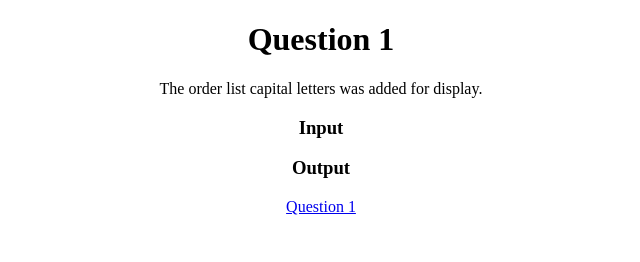
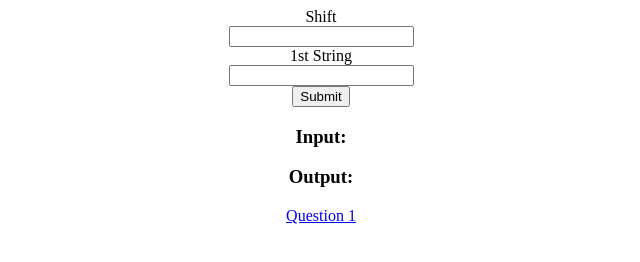
Before and after one commit to santiagofigueroa/Veeqo, a plain HTML site: page Q2.html in a window 1280 px wide. Shown: the whole page, without its empty margins (319-959 px from the left). Drawn offline with Linux system fonts and the light colour scheme.

Commit message:
Added Form UI number field q2

```diff
--- a/Q2.html
+++ b/Q2.html
@@ -8,18 +8,25 @@
 
 </head>
 <body >
-<h1>Question 1</h1>
+    <form id="StringsForm">
+        <label  for="num" > Shift  </label> <br>
+        <input id ="num" type="number" name="num"> <br>
+        <label  for="string1" > 1st String </label> <br>
+        <input id ="string1" type="text" name="s1"> <br>
+    <button class="btn btn-primary" onclick="stringsToAlgo()" type="submit">Submit</button>
+</form>
+
+<h3>
+Input:
+</h3>
 <p>
-    The order list capital letters was added for display.
-</p>
-<p> <h3> Input</h3>
-     <div id="q1in" ></div>
-    </p>
-<p> <h3>Output</h3>
-    <div id="q1out" ></div>
-   <div id= "stringContainer"> </div>
+    <div id = "input"> </div>
 </p>
 
+<h3> Output:</h3>
+<p>
+    <div id="output"></div>
+</p>
 <p> <a href="Index.html" >Question 1 </a></p>
     <script type="text/javascript"  src="Data/data.json"></script>
     <script type="text/javascript"  src="Scripts/Scripts.js"></script>
--- a/Scripts/Scripts.js
+++ b/Scripts/Scripts.js
@@ -27,13 +27,16 @@ async function setup(){
             var strData = JSON.stringify(result);
             ShowMessage("q1in",strData);
             //console.log(result);
-            // Assigning data to
+            // Pasing data to resData variable
             resData = result;
             //console.log(resData);
-            // Will only be transfer if there is an array with items.
+            // Check if array contain at least
+            // One element .
             if(resData.length > 0 && flag){
-             //var strData =  JSON.stringify(data);
-            ressArr =  max(resData);
+            //
+            //
+            //Rot-13 algo function
+            rot13(resData);
             }
 
           }
```
Also changed, not shown: Scripts/Helper.js (+13 -1 lines).
